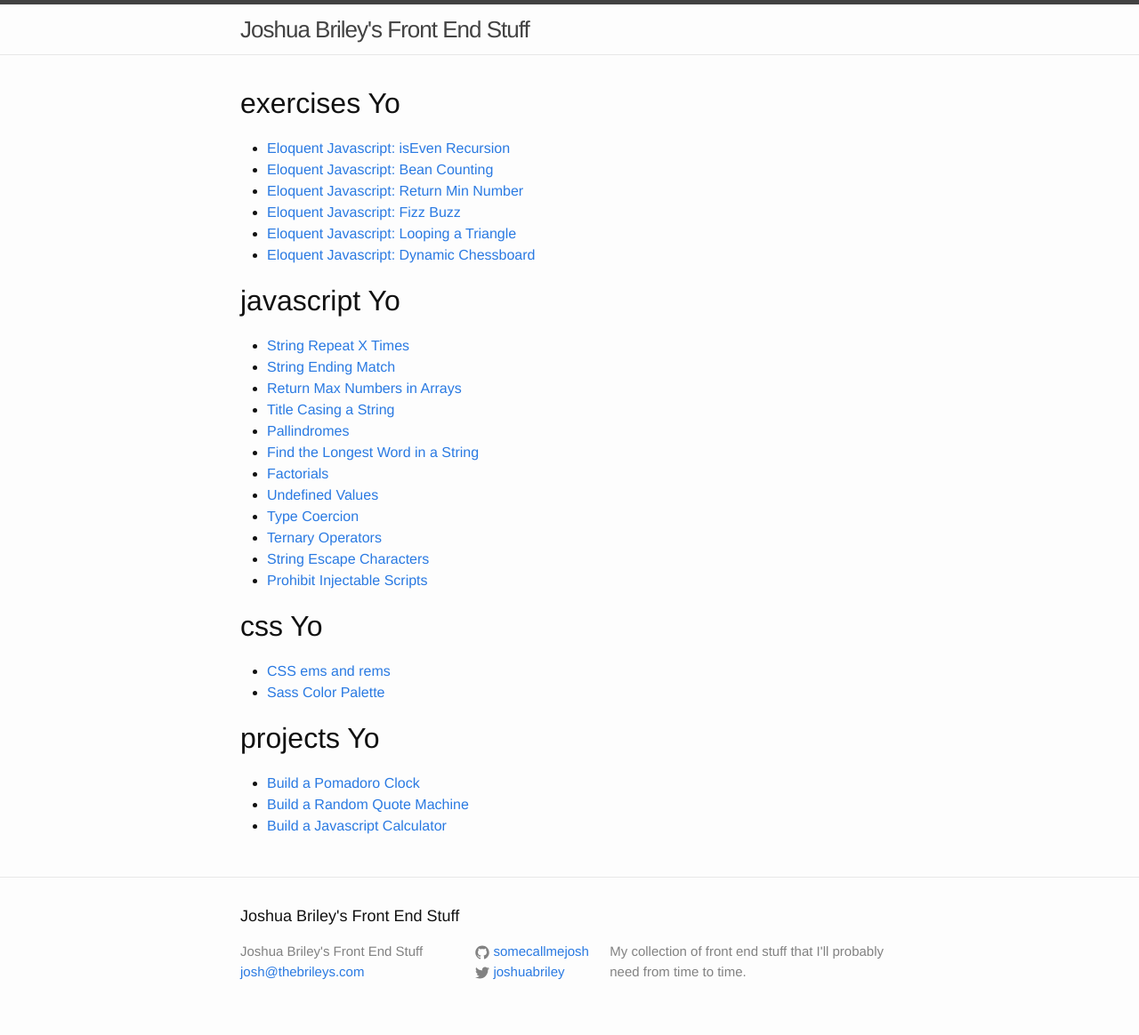
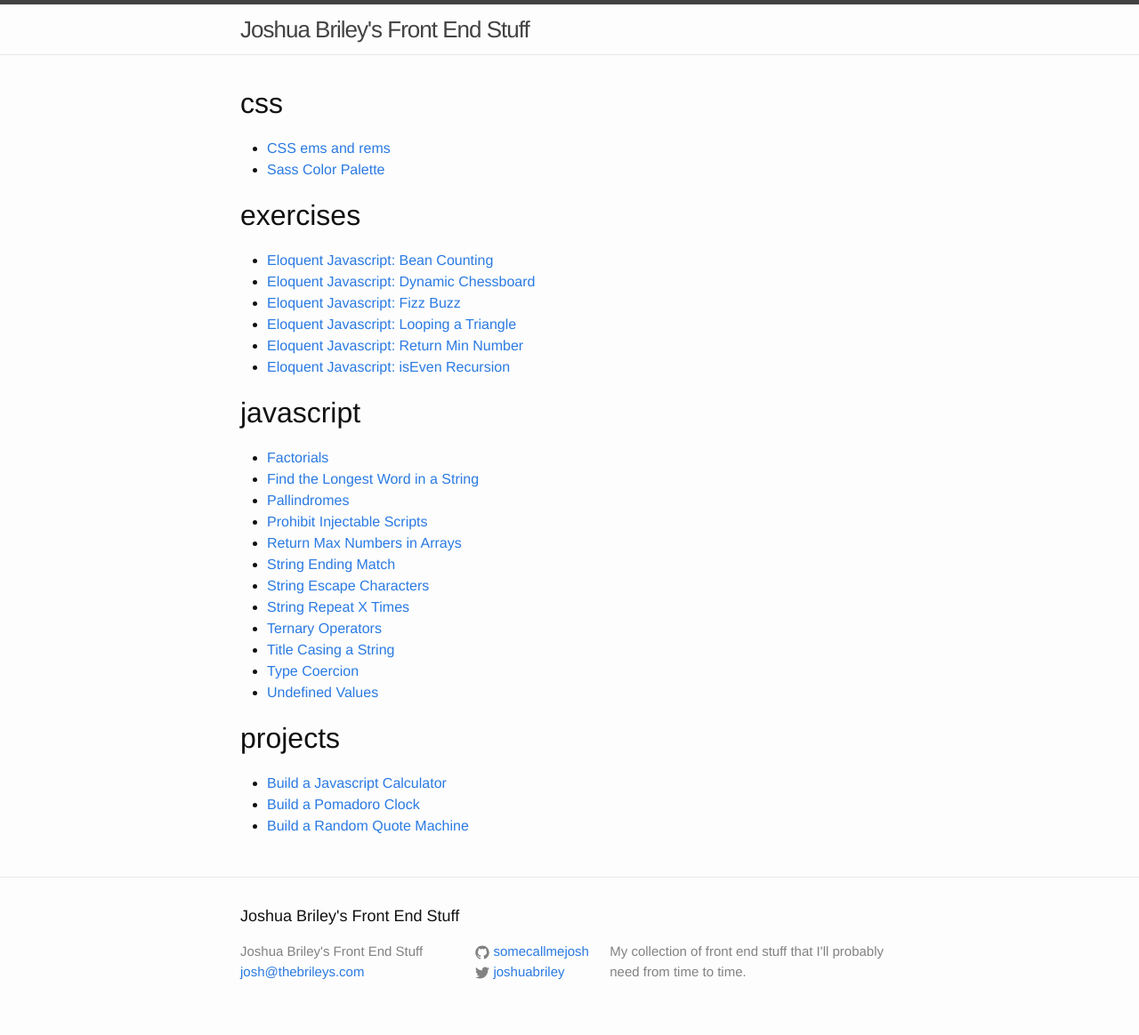
Before and after one commit to somecallmejosh/front-end-notes, a Jekyll site: the page built from index.html, in a window 1280 px wide. Shown: the whole page at 89% size. Built offline with Jekyll 4.4.1, drawn with Linux system fonts in a browser that asks for light colours.

Commit message:
Update landing page.

```diff
--- a/index.html
+++ b/index.html
@@ -2,16 +2,14 @@
 layout: default
 ---
 <div class="home">
-  {% for category in site.categories %}
-    <h1>{{ category | first }} Yo</h1>
-      <ul>
-      {% for posts in category %}
-        {% for post in posts %}
-          {% if post.url %}
-          <li><a href="{{ site.baseurl }}{{ post.url }}">{{ post.title }}</a></li>
-          {% endif %}
-        {% endfor %}
-      {% endfor %}
+  {% assign sorted_cats = site.categories | sort %}
+  {% for category in sorted_cats %}
+  {% assign sorted_posts = category[1] | sort: 'title' %}
+    <h1>{{ category[0] }}</h1>
+       <ul>
+          {% for p in sorted_posts %}
+            <li><a href="{{ p.url }}">{{ p.title }}</a></li>
+          {% endfor %}
       </ul>
   {% endfor %}
 </div>
```
